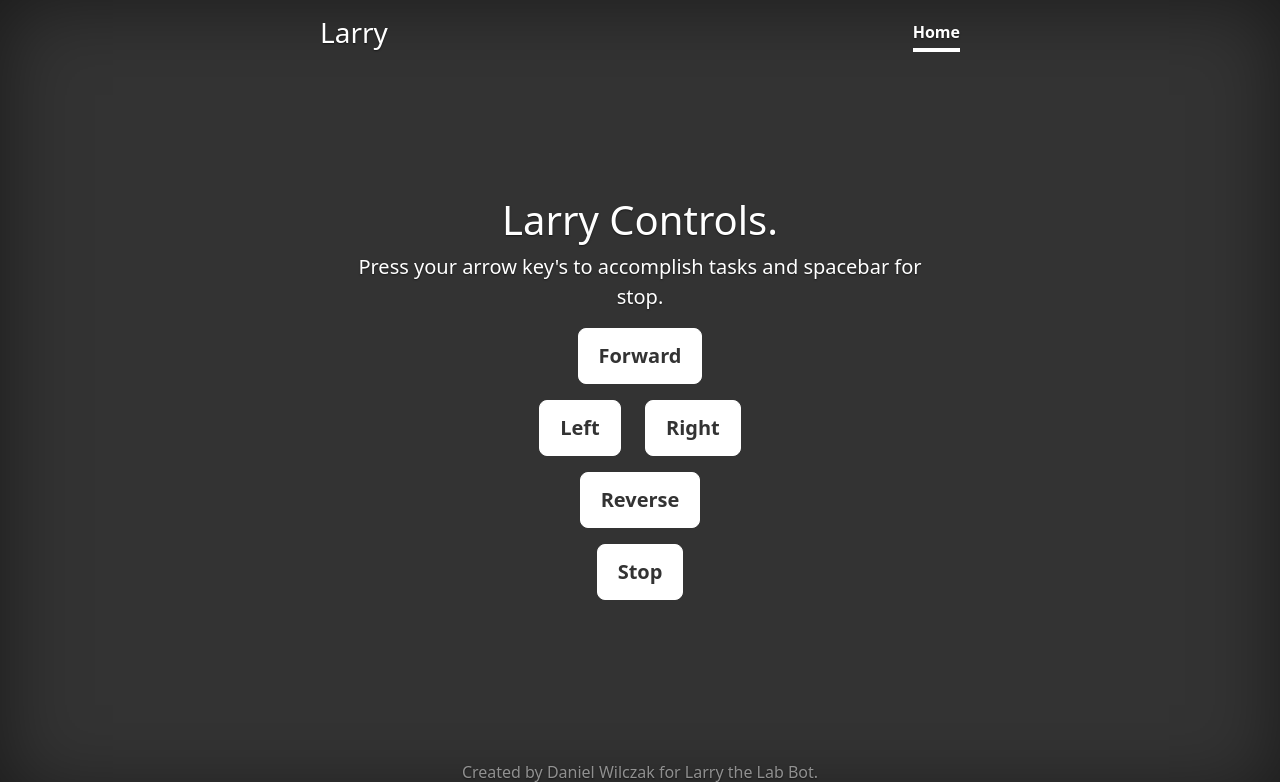
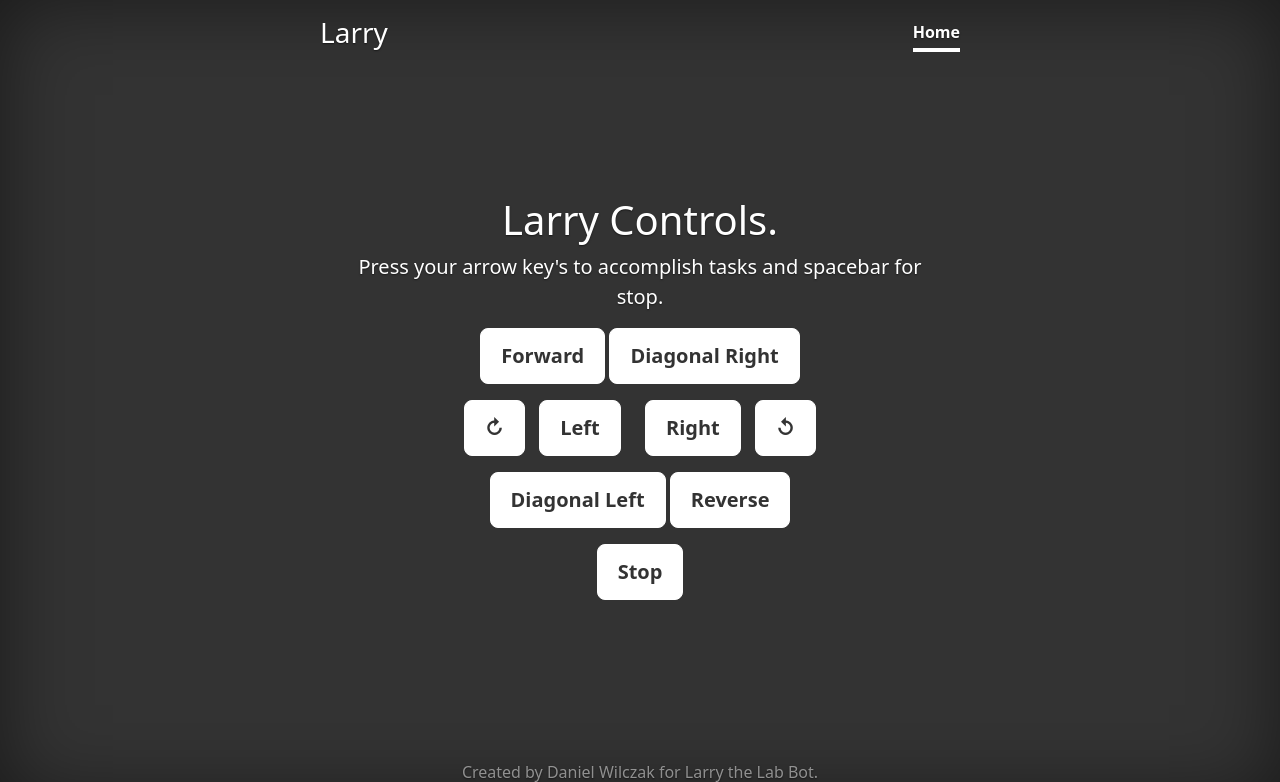
Before and after one commit to danielwilczak101/LarryLabBot, a Flask app: page / in a window 1280 px wide. Shown: the top 782 px of the page. Run offline with Flask 2, Linux system fonts and the light colour scheme.

Commit message:
Updated index file for new controls

```diff
--- a/templates/index.html
+++ b/templates/index.html
@@ -139,44 +139,30 @@
 <script>
     document.addEventListener('keydown', function (e) {
         switch (e.keyCode) {
-            case 37:
-                $.get("/left");
-                break;
-            case 38:
-                $.get("/forward");
-                break;
-            case 39:
-                $.get("/right");
-                break;
-            case 40:
-                $.get("/reverse");
-                break;
-            case 32:
-                $.get("/stop");
-                break;
+            case 37: $.get("/left"); break;    // Arrow Left
+            case 38: $.get("/forward"); break; // Arrow Up
+            case 39: $.get("/right"); break;   // Arrow Right
+            case 40: $.get("/reverse"); break; // Arow Down
+            case 32: $.get("/stop"); break;    // Space bar
+
+            case 101: $.get("/diagonal_right"); break;  // E
+            case 113: $.get("/diagonal_left"); break;   // Q
+            case 90: $.get("/clockwise"); break;        // Z
+            case 88: $.get("/counterclockwise"); break; // X
         }
     });
 
     $(document).ready(function () {
-        $("#forward").click(function () {
-            $.get("/forward");
-        });
+        $("#forward").click(function () { $.get("/forward"); });
+        $("#left").click(function () { $.get("/left"); });
+        $("#right").click(function () { $.get("/right"); });
+        $("#reverse").click(function () { $.get("/reverse"); });
+        $("#stop").click(function () { $.get("/stop"); });
 
-        $("#left").click(function () {
-            $.get("/left");
-        });
-
-        $("#right").click(function () {
-            $.get("/right");
-        });
-
-        $("#reverse").click(function () {
-            $.get("/reverse");
-        });
-
-        $("#stop").click(function () {
-            $.get("/stop");
-        });
+        $("#diagonal_right").click(function () { $.get("/diagonal_right"); });
+        $("#diagonal_left").click(function () { $.get("/diagonal_left"); });
+        $("#clockwise").click(function () { $.get("/clockwise"); });
+        $("#counterclockwise").click(function () { $.get("/counterclockwise"); });
     });
 
 </script>
@@ -198,12 +184,17 @@
             <p class="lead">Press your arrow key's to accomplish tasks and spacebar for stop.</p>
             <p class="lead">
             <div id="forward" style="cursor: pointer;" class="btn btn-lg btn-secondary">Forward</div>
+            <div id="diagonal_right" style="cursor: pointer;" class="btn btn-lg btn-secondary">Diagonal Right</div>
             </p>
             <p>
+            <div id="clockwise" style="margin-right:10px;cursor: pointer;" class="btn btn-lg btn-secondary">↻</div>
             <div id="left" style="margin-right:10px;cursor: pointer;" class="btn btn-lg btn-secondary">Left</div>
             <div id="right" style="margin-left:10px;cursor: pointer;" class="btn btn-lg btn-secondary">Right</div>
+            <div id="counterclockwise" style="margin-left:10px;cursor: pointer;" class="btn btn-lg btn-secondary">↺
+            </div>
             </p>
             <p>
+            <div id="diagonal_left" style="cursor: pointer;" class="btn btn-lg btn-secondary">Diagonal Left</div>
             <div id="reverse" style="cursor: pointer;" class="btn btn-lg btn-secondary">Reverse</div>
             </p>
             <p>
```
